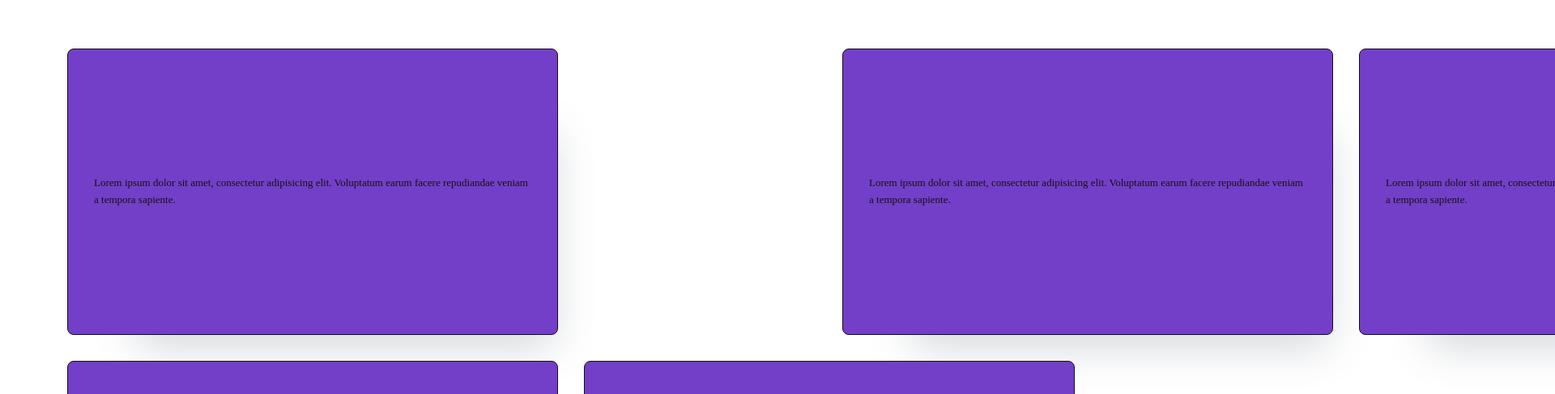
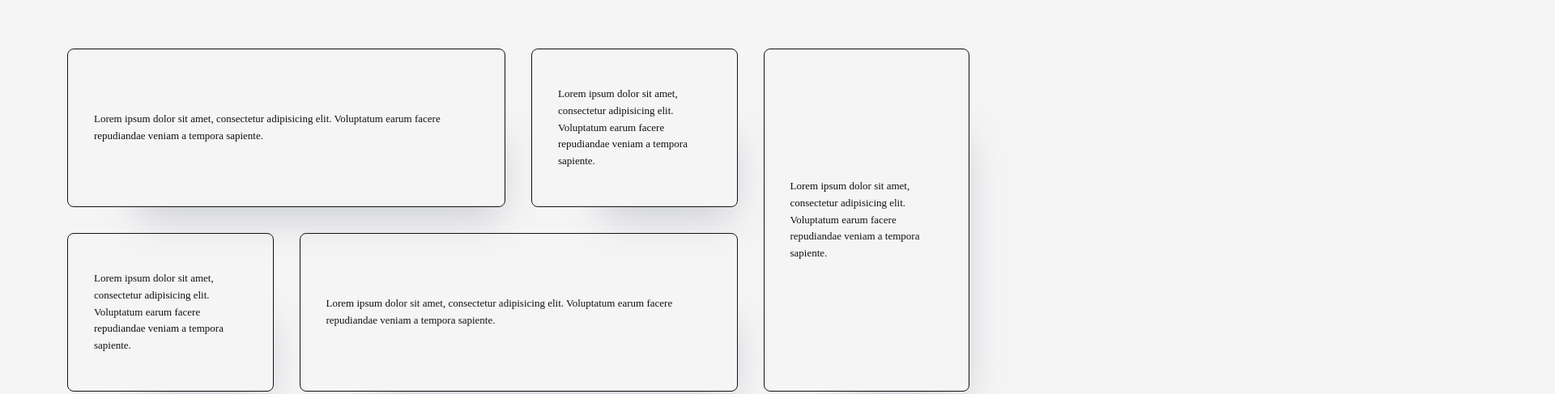
Before and after one commit to Kellenkjames/testimonials-grid-section, a plain HTML site: page index.html in a window 1280 px wide. Shown: the part 169-656 px from the top of the page at 81% size, 1920 px wide, since content can reach past the window. Drawn offline with Linux system fonts and the light colour scheme.

Commit message:
style: update base card styles

```diff
--- a/src/styles/_typography.scss
+++ b/src/styles/_typography.scss
@@ -11,6 +11,7 @@ body {
   margin: 0;
   color: $black;
   font-size: $font-body-size;
+  background: #f6f5f6;
 }
 
 // Headings
--- a/src/styles/partials/_testimonials.scss
+++ b/src/styles/partials/_testimonials.scss
@@ -11,23 +11,19 @@
   &__card {
     // shared card styles
     border: 1px solid $black;
+    position: relative;
 
     /* Auto layout */
     display: flex;
     flex-direction: column;
     justify-content: center;
     align-items: flex-start;
-    padding: 32px;
-    gap: 16px;
-    isolation: isolate;
+    padding: $space-400;
+    gap: $space-200;
 
-    width: 540px;
-    height: 288px;
-
-    background: #733fc8;
     /* Drop Shadow */
     box-shadow: 40px 60px 50px -47px rgba(72, 85, 106, 0.247378);
-    border-radius: 8px;
+    border-radius: $space-100;
 
     /* Inside auto layout */
     flex: none;
```
Also changed, not shown: src/styles/main.css, 1 other file.
